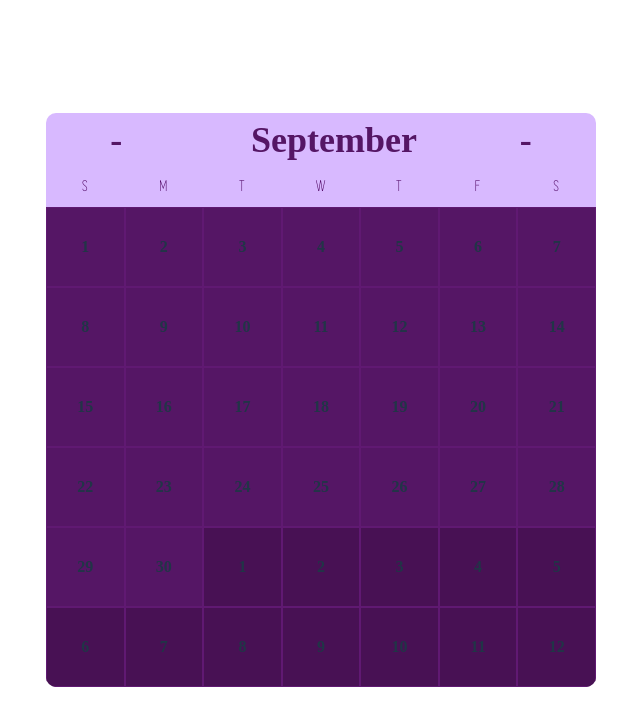
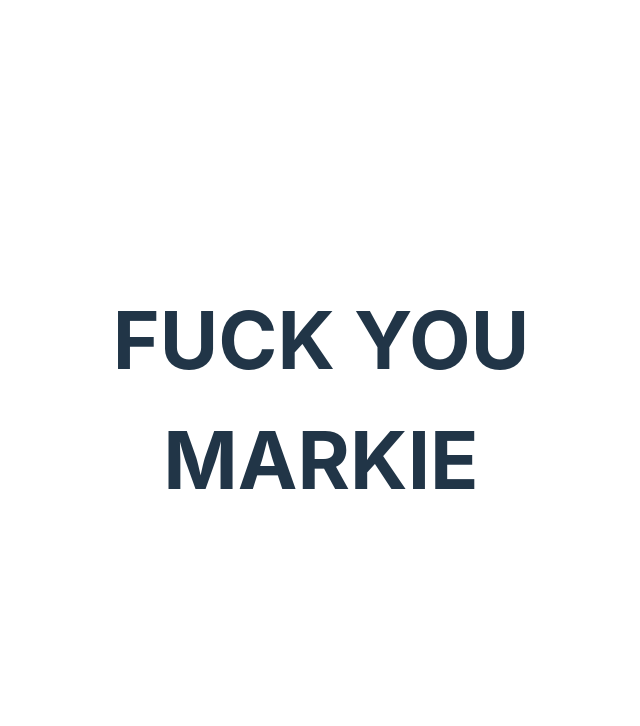
Before and after one commit to ttches/whendow.ui, a React (Vite) app: page / in a window 1280 px wide. Shown: the top 726 px of the page, without its empty margins (319-959 px from the left). Built offline with nearby package versions, Linux system fonts and the light colour scheme.

Commit message:
fuck you markie

```diff
--- a/src/Components/Calendar/Calendar.tsx
+++ b/src/Components/Calendar/Calendar.tsx
@@ -22,6 +22,8 @@ const CalendarContainer = styled.div`
   max-width: 550px;
   overflow: hidden;
   user-select: none;
+  font-weight: bold;
+  font-size: 80px;
 `;
 
 const CellsContainer = styled.div`
@@ -172,34 +174,7 @@ const Calendar = () => {
   console.log(dateArray.join("\n"));
   console.log("current month", currentMonthIndex);
 
-  return (
-    <CalendarContainer>
-      <MonthContainer>
-        <ChangeMonth onClick={handleBackMonth}>{"-"}</ChangeMonth>
-        <Month>{`${months[currentMonthIndex]}`}</Month>
-        <ChangeMonth onClick={handleNextMonth}>{"-"}</ChangeMonth>
-      </MonthContainer>
-
-      <CellsContainer>
-        {daysOfWeek.map((day) => (
-          <DayCell key={day}>{day}</DayCell>
-        ))}
-        {dateArray.map((dateString) => {
-          const date = new Date(dateString);
-          return (
-            <DateCell
-              key={dateString}
-              className={classNames({
-                "out-of-bounds": date.getMonth() != currentMonthIndex,
-              })}
-            >
-              {date.getDate()}
-            </DateCell>
-          );
-        })}
-      </CellsContainer>
-    </CalendarContainer>
-  );
+  return <CalendarContainer>FUCK YOU MARKIE</CalendarContainer>;
 };
 
 export default Calendar;
```
